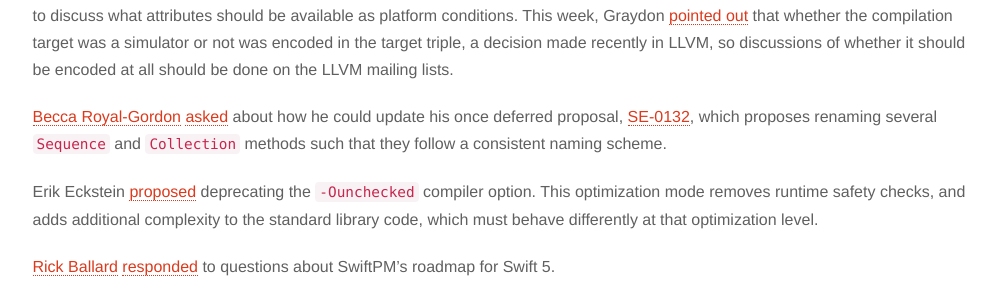
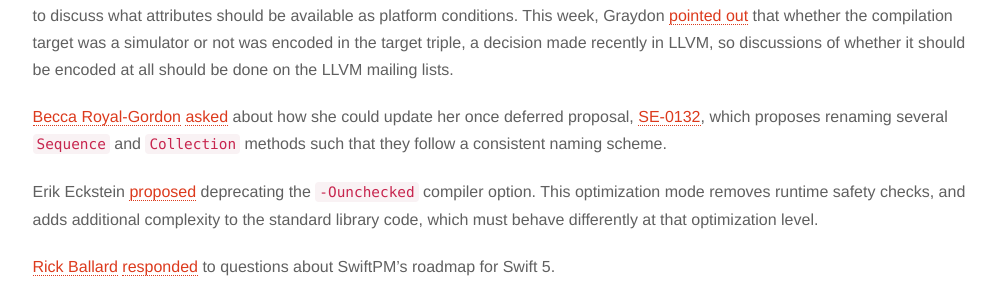
Before and after one commit to SwiftWeekly/swiftweekly.github.io, a Jekyll site: the page built from _posts/2017-11-09-issue-94.md, in a window 1280 px wide and 900 px high, scrolled down 2426 px. Shown: the part 205-505 px from the top of the window, without its empty margins (135-1137 px from the left). Built offline with Jekyll 4.4.1, drawn with Linux system fonts in a browser that asks for light colours.

Commit message:
Update 2017-11-09-issue-94.md

```diff
--- a/_posts/2017-11-09-issue-94.md
+++ b/_posts/2017-11-09-issue-94.md
@@ -148,7 +148,7 @@
 should be encoded at all should be done on the LLVM mailing lists.
 
 [Becca Royal-Gordon](https://twitter.com/beccadax) [asked](https://lists.swift.org/pipermail/swift-evolution/Week-of-Mon-20171030/040863.html)
-about how he could update his once deferred proposal, [SE-0132](https://github.com/apple/swift-evolution/blob/master/proposals/0132-sequence-end-ops.md),
+about how she could update her once deferred proposal, [SE-0132](https://github.com/apple/swift-evolution/blob/master/proposals/0132-sequence-end-ops.md),
 which proposes renaming several `Sequence` and `Collection` methods such that
 they follow a consistent naming scheme.
 
```
